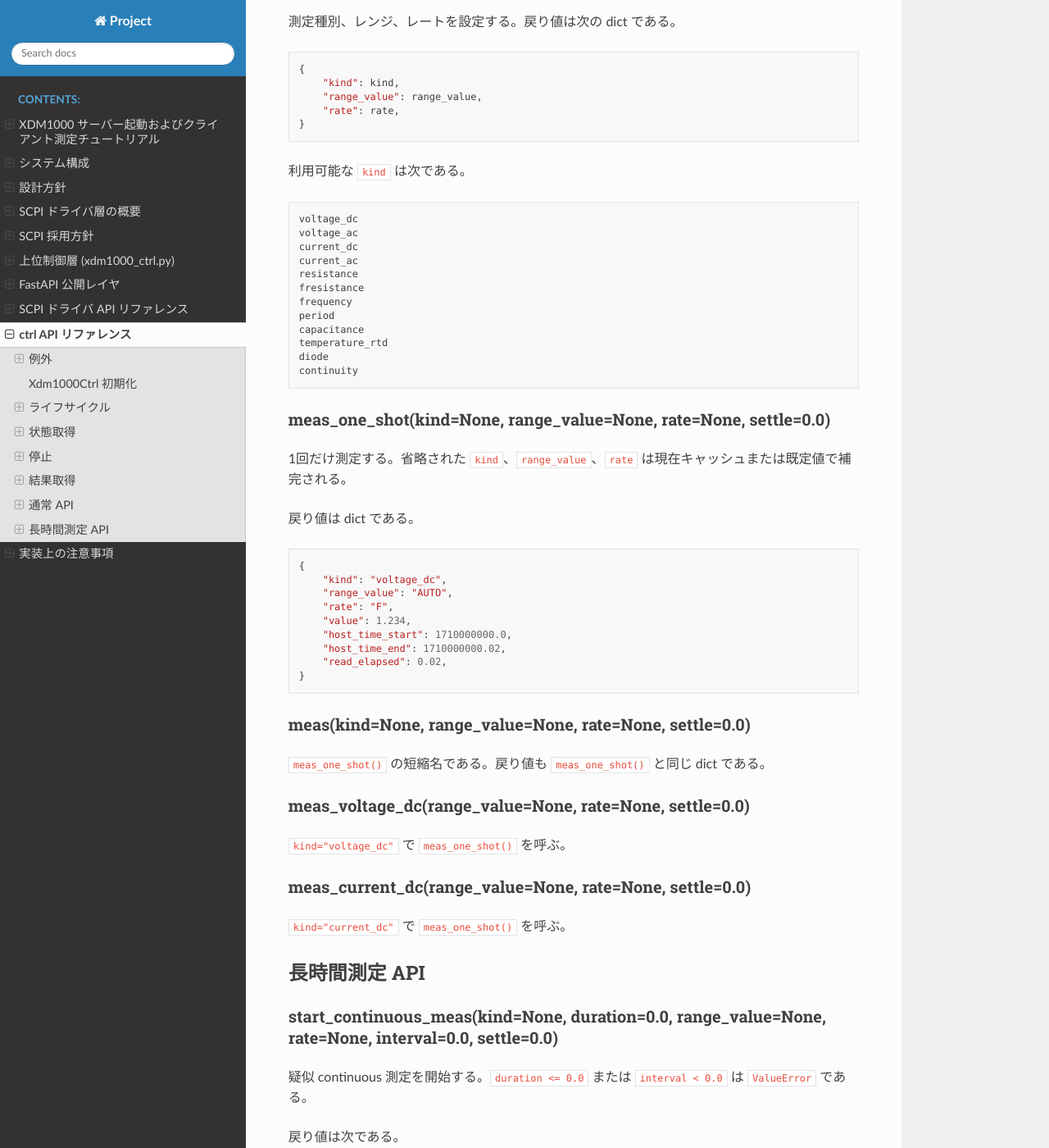
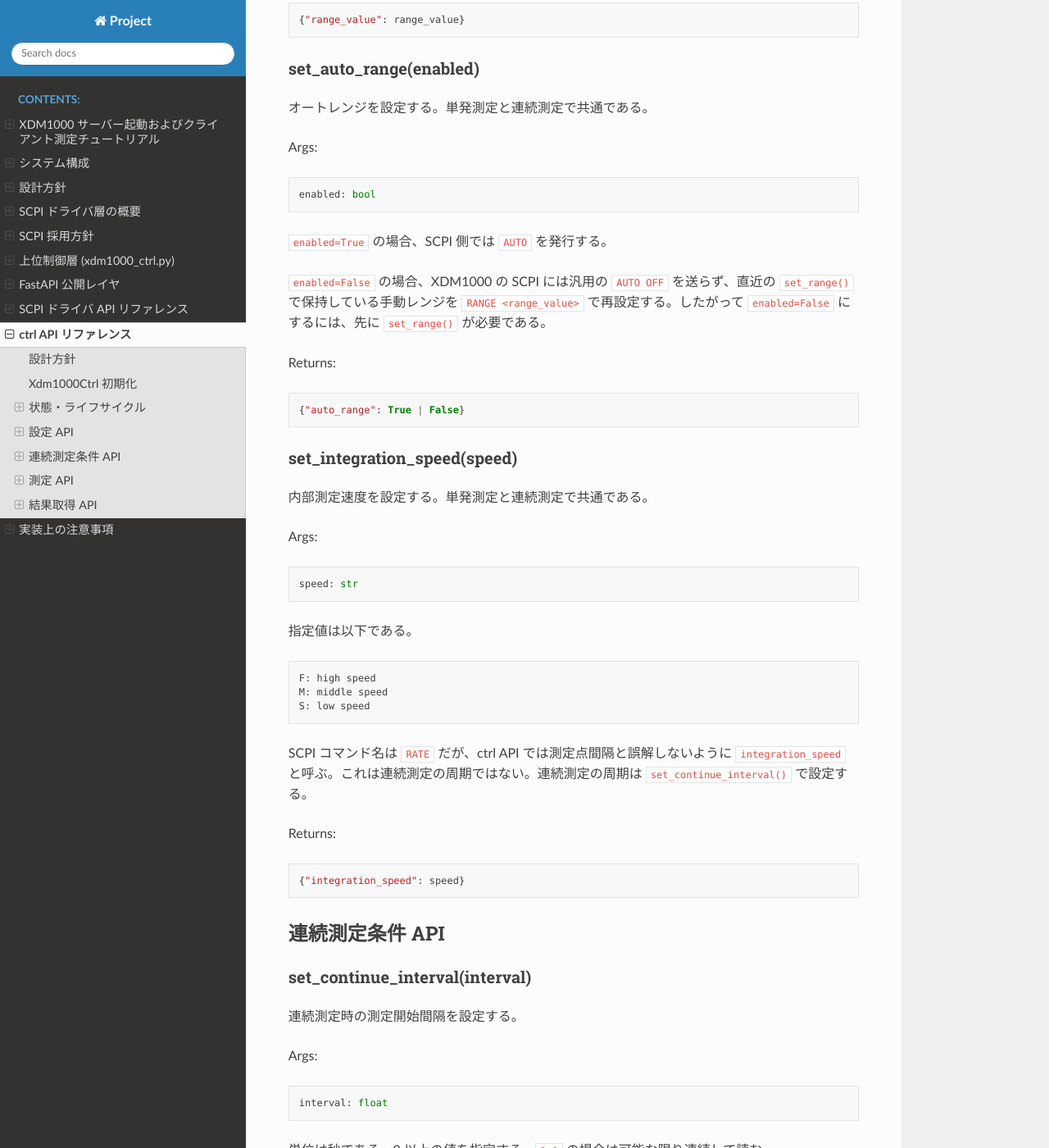
Before and after one commit to ohara-lab-su/xdm1000, a Sphinx documentation site: the page built from docs/man/ctrl_api_reference.md, in a window 1280 px wide and 1400 px high, scrolled down 3249 px. Shown: the whole window at 82% size. Built offline with Sphinx 7.4.7 and the Read the Docs theme 3.1.0, drawn with Linux system fonts in a browser that asks for light colours; pages that are not in the unit, such as notebooks, are missing from menus; some of the changed text lies outside the part shown.

````diff
--- a/docs/man/ctrl_api_reference.md
+++ b/docs/man/ctrl_api_reference.md
@@ -1,16 +1,19 @@
 # ctrl API リファレンス
 
-`xdm1000_ctrl.py` は上位制御 API を提供する。SCPI ドライバの全 API を公開するものではない。
+`xdm1000_ctrl.py` は利用者向けの上位制御 API を提供する。SCPI 層は SCPI コマンドの薄いラッパであり、ctrl 層では測定器の設定値をキャッシュし、単発測定と連続測定の入口だけを分ける。
 
-## 例外
+## 設計方針
 
-### DeviceBusyError
+測定条件は `meas()` / `meas_continue()` の引数に混ぜない。測定前に `set_mode()`、`set_range()`、`set_auto_range()`、`set_integration_speed()` で測定器状態を設定する。
 
-running 中に、同時実行できない測定・設定 API が呼ばれた場合に送出される。
+単発測定と連続測定は、測定入口で分ける。
 
-### DeviceWorkerError
+```python
+value = dmm.meas()
+job = dmm.meas_continue()
+```
 
-worker process 側で発生した例外を親プロセス側へ伝播するために送出される。
+連続測定だけに必要な周期・終了条件は、`set_continue_interval()`、`set_continue_duration()`、`set_continue_count()` で設定する。
 
 ## Xdm1000Ctrl 初期化
 
@@ -28,125 +31,66 @@ Xdm1000Ctrl(
 
 `config` がある場合は `PORT`、`TIMEOUT`、`BAUDRATE` を優先する。最終的に `port` がない場合は `ValueError` である。
 
-## ライフサイクル
+`use_process=True` では worker process が実体の SCPI オブジェクトを持つ。親プロセス側は worker に命令を送り、共有 state / result store から状態と結果を読む。
+
+`use_process=False` では同一プロセス内で SCPI オブジェクトを直接持つ。
+
+## 状態・ライフサイクル
 
 ### close()
 
-`use_process=True` では worker へ `shutdown` を送り、終了しない場合は terminate する。その後 manager を shutdown する。`use_process=False` では `local()` を試行し、シリアルポートを閉じる。
+接続または worker process を閉じる。
 
 ### disconnect()
 
 `close()` の別名である。
 
-## 状態取得
-
 ### get_state()
 
-現在状態を dict として返す。`use_process=True` では共有 state に `process_alive` を加える。`use_process=False` では direct state に `process_alive=False` を加える。
+現在状態を dict として返す。
+
+主なキーは以下である。
+
+```python
+{
+    "worker_alive": True,
+    "process_alive": True,
+    "running": False,
+    "job_id": None,
+    "job_type": None,
+    "mode": "voltage_dc",
+    "range_value": 10,
+    "auto_range": False,
+    "integration_speed": "F",
+    "continue_interval": 0.1,
+    "continue_duration": 10.0,
+    "continue_count": None,
+    "error": None,
+    "traceback": None,
+}
+```
 
 ### is_running()
 
-running 中なら True を返す。
+連続測定中なら True を返す。
 
 ### wait_until_done(poll_interval=0.2)
 
-`get_state()` を繰り返し、`running` が False になるまで待つ。現状の実装ではループごとに `STATE:` を標準出力へ出す。
+`running` が False になるまで待つ。
 
-## 停止
+## 設定 API
 
-### stop_job()
+### set_mode(mode)
 
-長時間測定に停止要求を出す。戻り値は要求直後の state である。
+測定モードを設定する。単発測定と連続測定で共通である。
 
-`use_process=True` では `stop_event.set()` を行う。`use_process=False` では direct 停止フラグを立てる。
-
-## 結果取得
-
-### get_continuous_result(clear=False)
-
-保存済み continuous 結果を返す。存在しない場合は None である。`clear=True` の場合は取得後に保存結果を削除または None にする。
-
-`use_process=True` の結果例:
+Args:
 
 ```python
-{
-    "job_id": "...",
-    "ok": True,
-    "stopped": False,
-    "kind": "voltage_dc",
-    "range_value": "AUTO",
-    "rate": "F",
-    "duration_requested": 10.0,
-    "stats": {
-        "count": 100,
-        "minimum": 1.23,
-        "maximum": 1.25,
-        "average": 1.24,
-        "stdev_population": 0.01,
-    },
-    "started_at": 1710000000.0,
-    "finished_at": 1710000010.0,
-    "samples": [
-        {
-            "index": 0,
-            "value": 1.234,
-            "host_time_start": 1710000000.0,
-            "host_time_end": 1710000000.02,
-            "read_elapsed": 0.02,
-            "t_rel_start": 0.0,
-            "t_rel_end": 0.02,
-        }
-    ],
-}
+mode: str
 ```
 
-### get_statistics_result(clear=False)
-
-保存済み statistics 結果を返す。存在しない場合は None である。`clear=True` の場合は取得後に保存結果を削除または None にする。
-
-`use_process=True` の結果例:
-
-```python
-{
-    "job_id": "...",
-    "ok": True,
-    "stopped": False,
-    "kind": "voltage_dc",
-    "range_value": "AUTO",
-    "rate": "F",
-    "duration_requested": 10.0,
-    "stats": {
-        "minimum": 1.23,
-        "maximum": 1.25,
-        "average": 1.24,
-        "count": 120,
-    },
-    "note": "CALCulate:AVERage:ALL? を使った statistics テスト結果である。...",
-    "started_at": 1710000000.0,
-    "finished_at": 1710000010.0,
-    "values": [1.23, 1.24],
-}
-```
-
-## 通常 API
-
-### idn()
-
-`*IDN?` の結果を返す。running 中は実行できない。
-
-### set_meas_mode(kind, range_value="AUTO", rate="F")
-
-測定種別、レンジ、レートを設定する。戻り値は次の dict である。
-
-```python
-{
-    "kind": kind,
-    "range_value": range_value,
-    "rate": rate,
-}
-```
-
-利用可能な `kind` は次である。
+利用可能な `mode` は以下である。
 
 ```text
 voltage_dc
@@ -163,17 +107,168 @@ diode
 continuity
 ```
 
-### meas_one_shot(kind=None, range_value=None, rate=None, settle=0.0)
+SCPI 側では `FUNCtion "..."` を発行する。
 
-1回だけ測定する。省略された `kind`、`range_value`、`rate` は現在キャッシュまたは既定値で補完される。
+`set_mode()` を呼ぶと、以前の `range_value` と `auto_range` のキャッシュは無効化される。レンジは測定モードに依存するためである。
 
-戻り値は dict である。
+Returns:
+
+```python
+{"mode": mode}
+```
+
+### set_range(range_value)
+
+現在の測定モードに対する手動レンジを設定する。単発測定と連続測定で共通である。
+
+Args:
+
+```python
+range_value: str | int | float
+```
+
+例:
+
+```python
+dmm.set_range(10)
+dmm.set_range("DEF")
+```
+
+SCPI 側では `RANGE <range_value>` を発行する。呼び出し後、`auto_range` キャッシュは False になる。
+
+Returns:
+
+```python
+{"range_value": range_value}
+```
+
+### set_auto_range(enabled)
+
+オートレンジを設定する。単発測定と連続測定で共通である。
+
+Args:
+
+```python
+enabled: bool
+```
+
+`enabled=True` の場合、SCPI 側では `AUTO` を発行する。
+
+`enabled=False` の場合、XDM1000 の SCPI には汎用の `AUTO OFF` を送らず、直近の `set_range()` で保持している手動レンジを `RANGE <range_value>` で再設定する。したがって `enabled=False` にするには、先に `set_range()` が必要である。
+
+Returns:
+
+```python
+{"auto_range": True | False}
+```
+
+### set_integration_speed(speed)
+
+内部測定速度を設定する。単発測定と連続測定で共通である。
+
+Args:
+
+```python
+speed: str
+```
+
+指定値は以下である。
+
+```text
+F: high speed
+M: middle speed
+S: low speed
+```
+
+SCPI コマンド名は `RATE` だが、ctrl API では測定点間隔と誤解しないように `integration_speed` と呼ぶ。これは連続測定の周期ではない。連続測定の周期は `set_continue_interval()` で設定する。
+
+Returns:
+
+```python
+{"integration_speed": speed}
+```
+
+## 連続測定条件 API
+
+### set_continue_interval(interval)
+
+連続測定時の測定開始間隔を設定する。
+
+Args:
+
+```python
+interval: float
+```
+
+単位は秒である。0 以上の値を指定する。`0.0` の場合は可能な限り連続して読む。
+
+Returns:
+
+```python
+{"continue_interval": interval}
+```
+
+### set_continue_duration(duration)
+
+連続測定の最大測定時間を設定する。
+
+Args:
+
+```python
+duration: float | None
+```
+
+単位は秒である。`None` で時間制限を無効化する。`duration` と `continue_count` が両方設定されている場合は、先に到達した条件で終了する。
+
+Returns:
+
+```python
+{"continue_duration": duration}
+```
+
+### set_continue_count(count)
+
+連続測定の最大測定回数を設定する。
+
+Args:
+
+```python
+count: int | None
+```
+
+`None` で回数制限を無効化する。`duration` と `count` が両方 None の場合、`meas_continue()` は `ValueError` である。
+
+Returns:
+
+```python
+{"continue_count": count}
+```
+
+## 測定 API
+
+### meas(wait=None)
+
+現在設定で 1 回測定する。
+
+Args:
+
+```python
+wait: float | None = None
+```
+
+`wait` は SCPI 機能ではない。Python 側で測定直前に待つ秒数である。`None` の場合は待たない。
+
+`mode`、`range_value`、`integration_speed` は引数に持たせない。必要なら測定前に設定 API を呼ぶ。
+
+Returns:
 
 ```python
 {
-    "kind": "voltage_dc",
-    "range_value": "AUTO",
-    "rate": "F",
+    "type": "single",
+    "mode": "voltage_dc",
+    "range_value": 10,
+    "auto_range": False,
+    "integration_speed": "F",
     "value": 1.234,
     "host_time_start": 1710000000.0,
     "host_time_end": 1710000000.02,
@@ -181,42 +276,79 @@ continuity
 }
 ```
 
-### meas(kind=None, range_value=None, rate=None, settle=0.0)
+戻り値は `get_result()` でも取得できるように保存される。
 
-`meas_one_shot()` の短縮名である。戻り値も `meas_one_shot()` と同じ dict である。
+### meas_continue(wait=None)
 
-### meas_voltage_dc(range_value=None, rate=None, settle=0.0)
+現在設定で連続測定を開始する。
 
-`kind="voltage_dc"` で `meas_one_shot()` を呼ぶ。
+Args:
 
-### meas_current_dc(range_value=None, rate=None, settle=0.0)
+```python
+wait: float | None = None
+```
 
-`kind="current_dc"` で `meas_one_shot()` を呼ぶ。
+`wait` は SCPI 機能ではない。Python 側で連続測定開始前に待つ秒数である。`None` の場合は待たない。
 
-## 長時間測定 API
+`meas_continue()` の前に、`set_continue_duration()` または `set_continue_count()` の少なくとも一方を設定する必要がある。
 
-### start_continuous_meas(kind=None, duration=0.0, range_value=None, rate=None, interval=0.0, settle=0.0)
-
-疑似 continuous 測定を開始する。`duration <= 0.0` または `interval < 0.0` は `ValueError` である。
-
-戻り値は次である。
+Returns:
 
 ```python
 {"job_id": "..."}
 ```
 
-`use_process=True` では開始成功時に戻り、測定は worker process で継続する。結果は `get_continuous_result()` で取得する。
+`use_process=True` では worker process が測定を継続し、呼び出し元には job_id だけ返る。結果は `get_result()` で取得する。
 
-`use_process=False` では呼び出し元で測定ループを実行し、終了後に戻る。
+`use_process=False` では同一プロセス内で測定ループを実行し、終了後に job_id を返す。
 
-### start_statistics_mode(kind=None, duration=0.0, range_value=None, rate=None, settle=0.0)
+## 結果取得 API
 
-statistics mode のテスト測定を開始する。`duration <= 0.0` は `ValueError` である。
+### get_result(clear=False)
 
-戻り値は次である。
+直近の単発測定または連続測定結果を返す。
+
+Args:
 
 ```python
-{"job_id": "..."}
+clear: bool = False
 ```
 
-`use_process=True` では `CALCulate:AVERage:ALL?` の結果を保存する。`use_process=False` では Python 側で値列から統計を計算する。
+`clear=True` の場合は、取得後に保存結果を消す。
+
+単発測定後の結果は `type="single"` である。連続測定後の結果は `type="continuous"` である。
+
+連続測定結果例:
+
+```python
+{
+    "type": "continuous",
+    "job_id": "...",
+    "ok": True,
+    "mode": "voltage_dc",
+    "range_value": 10,
+    "auto_range": False,
+    "integration_speed": "F",
+    "continue_interval": 0.1,
+    "continue_duration": 10.0,
+    "continue_count": None,
+    "stats": {
+        "count": 100,
+        "minimum": 1.23,
+        "maximum": 1.25,
+        "average": 1.24,
+        "stdev_population": 0.01
+    },
+    "samples": [
+        {
+            "index": 0,
+            "value": 1.234,
+            "host_time_start": 1710000000.0,
+            "host_time_end": 1710000000.02,
+            "read_elapsed": 0.02,
+            "t_rel_start": 0.0,
+            "t_rel_end": 0.02
+        }
+    ]
+}
+```
````
Also changed, not shown: docs/man/scpi_api_reference.md (+2 -2 lines), docs/man/scpi_layer_overview.md (+9 -15 lines), docs/man/scpi_policy.md (+36 -55 lines), 5 other files.
